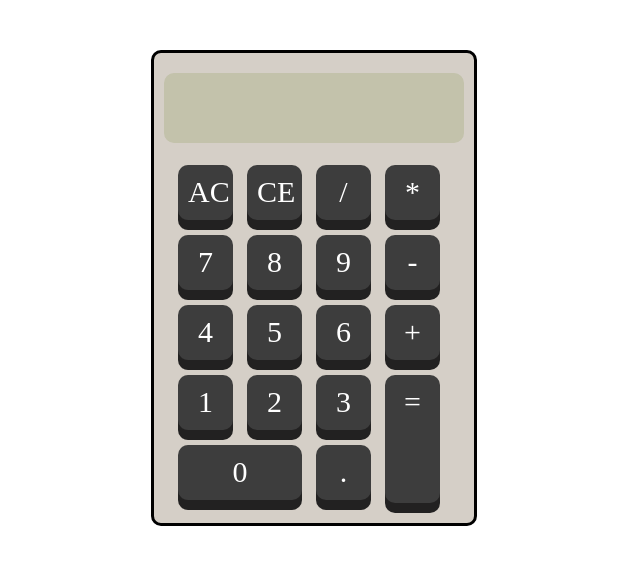
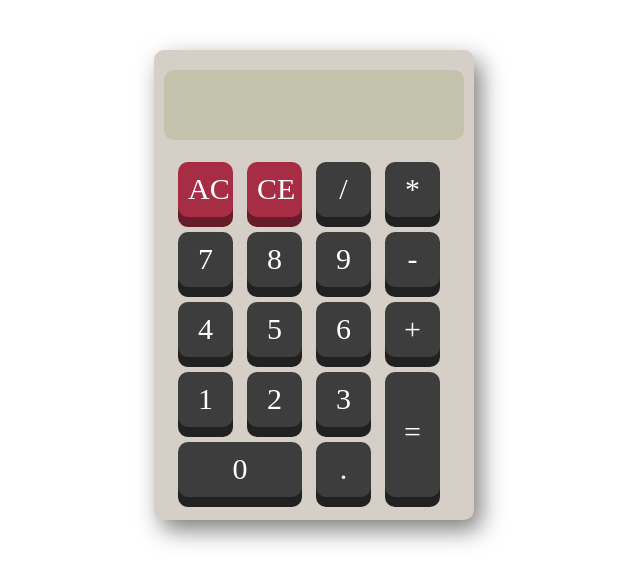
Before and after one commit to skibinska/calculator-js, a plain HTML site: page index.html in a window 1280 px wide. Shown: the whole page, without its empty margins (326-966 px from the left). Drawn offline with Linux system fonts and the light colour scheme.

Commit message:
Styles for calculator

```diff
--- a/style.css
+++ b/style.css
@@ -4,8 +4,8 @@
     margin: 50px auto;
     padding: 5px;
     background-color: #d5cfc7;
-    border: 3px solid black;
     border-radius: 10px;
+    box-shadow: 7px 10px 23px 0 #7e7e7e;
 }
 
 .total {
@@ -42,24 +42,31 @@
     box-shadow: 0 10px #222121;
 }
 
-.row div:active{
-    /*background-color: #417cb8;*/
+.row div:active {
     box-shadow: 0 5px #222121;
     transform: translateY(5px);
 }
 
-.operation-equal {
+div.operation-equal {
     position: absolute;
-    height: 108px !important;
+    height: 72px;
+    padding-top: 43px;
     right: 10px;
     z-index: 2;
 }
 
-.number-zero {
-    width: 104px !important;
+div.number-zero {
+    width: 104px;
 }
 
-.operation-clear,
-.operation-clear-entry {
+div.operation-clear,
+div.operation-clear-entry {
     background-color: #a72d45;
+    box-shadow: 0 10px #671c2a;
 }
+
+div.operation-clear:active,
+div.operation-clear-entry:active {
+    box-shadow: 0 5px #671c2a;
+    transform: translateY(5px);
+}
```
